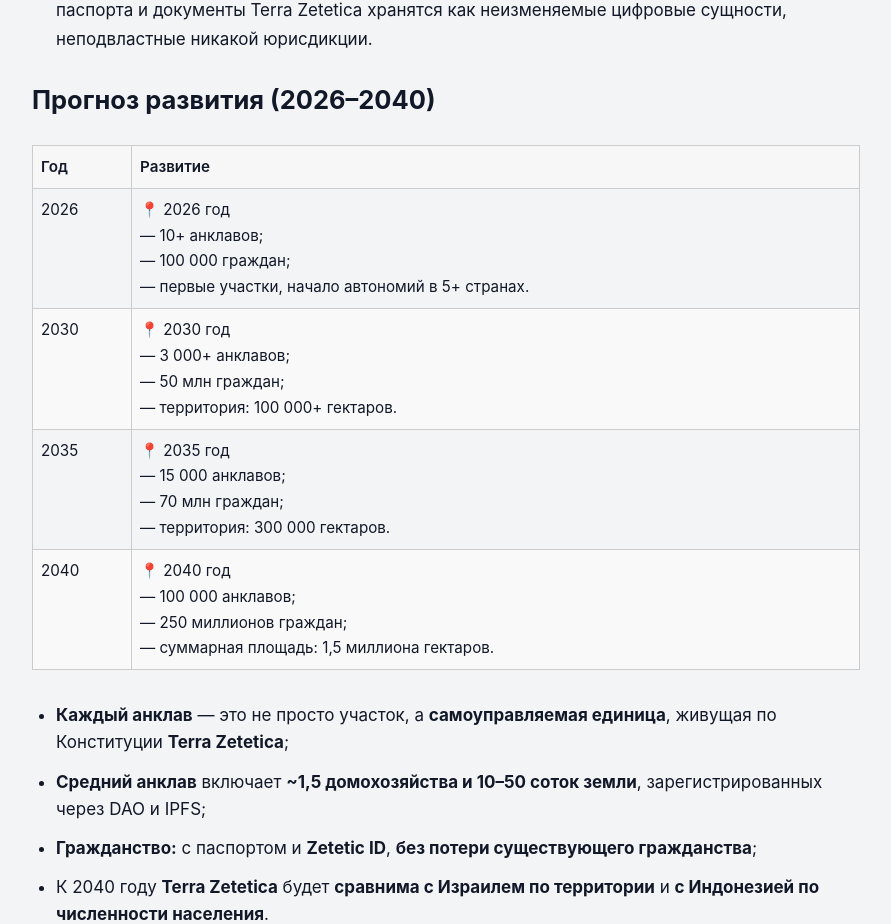
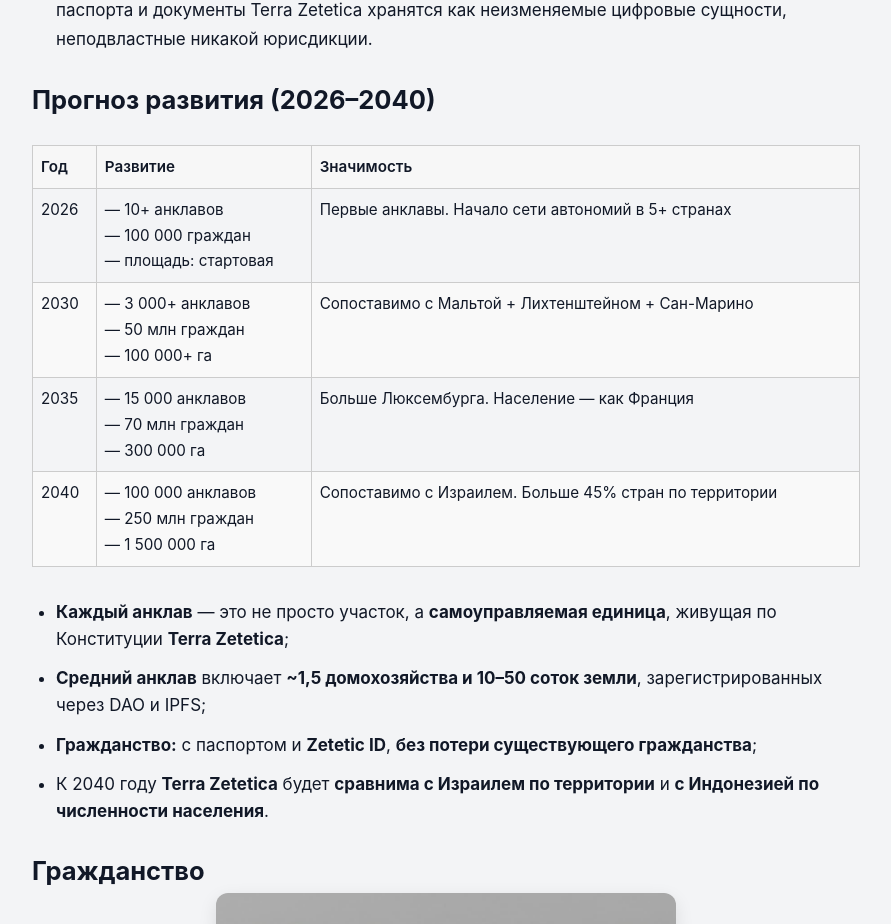
Before and after one commit to kardinalmarkov/terra-zetetica, a Next.js app: page /about in a window 1280 px wide. Shown: the part 1951-2875 px from the top of the page, without its empty margins (194-1085 px from the left). Built offline with nearby package versions, Linux system fonts and the light colour scheme.

Commit message:
Update about.js

```diff
--- a/pages/about.js
+++ b/pages/about.js
@@ -104,54 +104,73 @@ export default function About() {
 
 
       <h2>Прогноз развития (2026–2040)</h2>
+
+      {/*
+        📌 Таблица с 3 столбцами:
+        — 1-й: год,
+        — 2-й: ключевые показатели (анклавы, граждане, площадь),
+        — 3-й: комментарий / значимость.
+        Упрощено и адаптировано для мобильных экранов.
+      */}
+
       <div style={{ overflowX: 'auto' }}>
-        <table className="growth-table" style={{ minWidth: '100%', borderCollapse: 'collapse' }}>
+        <table className="growth-table" style={{ width: '100%', borderCollapse: 'collapse' }}>
           <thead>
             <tr>
               <th style={{ textAlign: 'left', padding: '8px' }}>Год</th>
               <th style={{ textAlign: 'left', padding: '8px' }}>Развитие</th>
+              <th style={{ textAlign: 'left', padding: '8px' }}>Значимость</th>
             </tr>
           </thead>
           <tbody>
             <tr>
               <td style={{ padding: '8px' }}>2026</td>
               <td style={{ padding: '8px' }}>
-                📍 2026 год<br />
-                — 10+ анклавов;<br />
-                — 100 000 граждан;<br />
-                — первые участки, начало автономий в 5+ странах.
+                — 10+ анклавов<br />
+                — 100 000 граждан<br />
+                — площадь: стартовая
+              </td>
+              <td style={{ padding: '8px' }}>
+                Первые анклавы. Начало сети автономий в 5+ странах
               </td>
             </tr>
             <tr>
               <td style={{ padding: '8px' }}>2030</td>
               <td style={{ padding: '8px' }}>
-                📍 2030 год<br />
-                — 3 000+ анклавов;<br />
-                — 50 млн граждан;<br />
-                — территория: 100 000+ гектаров.
+                — 3 000+ анклавов<br />
+                — 50 млн граждан<br />
+                — 100 000+ га
+              </td>
+              <td style={{ padding: '8px' }}>
+                Сопоставимо с Мальтой + Лихтенштейном + Сан-Марино
               </td>
             </tr>
             <tr>
               <td style={{ padding: '8px' }}>2035</td>
               <td style={{ padding: '8px' }}>
-                📍 2035 год<br />
-                — 15 000 анклавов;<br />
-                — 70 млн граждан;<br />
-                — территория: 300 000 гектаров.
+                — 15 000 анклавов<br />
+                — 70 млн граждан<br />
+                — 300 000 га
+              </td>
+              <td style={{ padding: '8px' }}>
+                Больше Люксембурга. Население — как Франция
               </td>
             </tr>
             <tr>
               <td style={{ padding: '8px' }}>2040</td>
               <td style={{ padding: '8px' }}>
-                📍 2040 год<br />
-                — 100 000 анклавов;<br />
-                — 250 миллионов граждан;<br />
-                — суммарная площадь: 1,5 миллиона гектаров.
+                — 100 000 анклавов<br />
+                — 250 млн граждан<br />
+                — 1 500 000 га
+              </td>
+              <td style={{ padding: '8px' }}>
+                Сопоставимо с Израилем. Больше 45% стран по территории
               </td>
             </tr>
           </tbody>
         </table>
       </div>
+
 
 
     <ul style={{ marginTop: '2rem', listStyleType: 'disc', paddingLeft: '1.5rem' }}>
```
